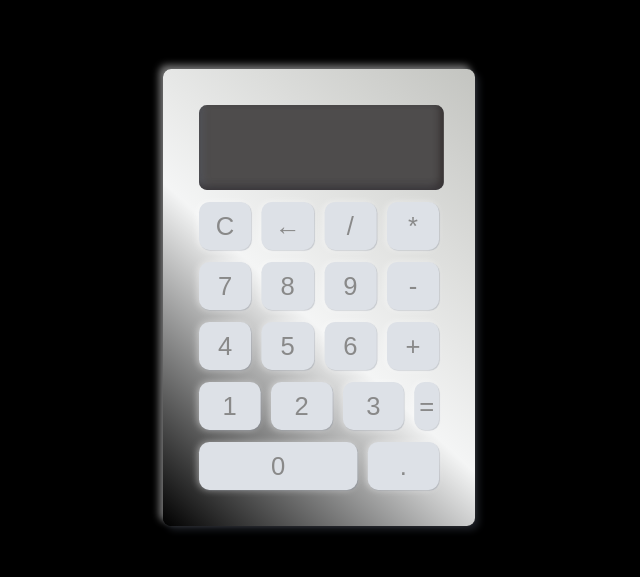
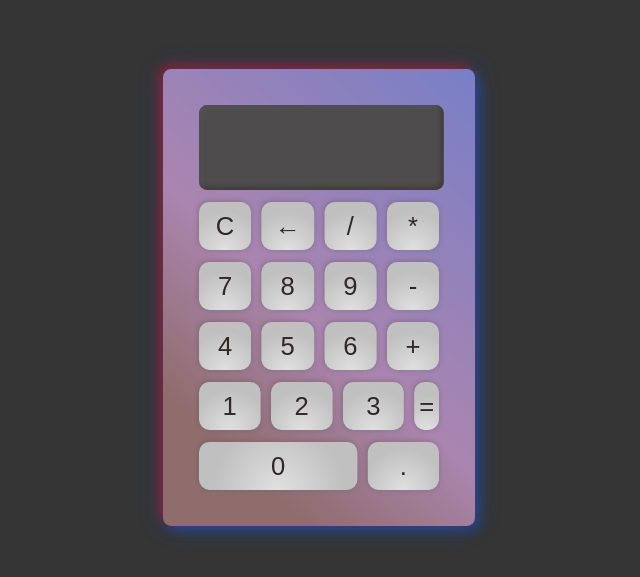
Before and after one commit to mazin-pro/mazin-e-alecio, a plain HTML site: page site/index.html in a window 1280 px wide. Shown: the part 103-680 px from the top of the page, without its empty margins (321-961 px from the left). Drawn offline with Linux system fonts and the light colour scheme.

Commit message:
Add files via upload

```diff
--- a/site/style.css
+++ b/site/style.css
@@ -1,133 +1,156 @@
 /* Corpo da calculadora */
 body {
-    margin: 0;
-    padding: 0;
-    height: 100vh;
-    display: flex;
-    justify-content: center;
-    align-items: center;
-    background-color: #000000;
-    overflow: hidden;
-}
-#cal-body {
-    width: 300px;
-    border-radius: 10px;
-    background: linear-gradient(43deg, rgb(0, 0, 0) 0%, rgb(244, 245, 245) 46%, rgb(195, 196, 192) 100%);
-    box-shadow: -5px -5px 9px rgba(255, 255, 255, 0.45),
-                5px 5px 9px rgba(94, 104, 121, 0.3);
-    padding: 45px;
-    scale: 0.8;
-    margin: auto;
-    display: flex;
-    flex-direction: column;
-    gap: 15px;
+    margin: 0; /* Remove margens padrão do navegador */
+    padding: 0; /* Remove padding padrão */
+    height: 100vh; /* Define a altura como 100% da altura da janela */
+    display: flex; /* Ativa o Flexbox para alinhar o conteúdo */
+    justify-content: center; /* Centraliza o conteúdo horizontalmente */
+    align-items: center; /* Centraliza o conteúdo verticalmente */
+    background-color: #353535; /* Define a cor de fundo */
+    overflow: hidden; /* Remove a barra de rolagem caso o conteúdo ultrapasse */
 }
 
-/* Campo de entrada */
-.input input {
-
-
-    height: 100px;
-    width: 100%;
-    border-radius: 10px;
-    background: #4e4c4c;
-    box-shadow: inset -5px -5px 9px rgba(27, 18, 18, 0.45),
-                inset 5px -5px 9px rgba(94, 104, 121, 0.3);
-    border: none;
-    color: rgb(83, 177, 103);
-    font-size: 1.7rem;
-    padding: 3px;
-    font-family: 'Press Start 2P', sans-serif;
-    text-align: right;
-    text-shadow: 0 0 1px #ffffff, 0 0 1px #ffffff, 0 0 7px #09db37;
-
-
-
+/* Corpo principal da calculadora */
+#cal-body {
+    width: 300px; /* Define a largura da calculadora */
+    border-radius: 10px; /* Arredonda as bordas */
+    background: linear-gradient(43deg, rgb(143, 109, 109) 18%, rgb(170, 133, 175) 46%, #787fc7 100%);
+    /* Gradiente para o fundo */
+    box-shadow:
+        -5px -5px 15px rgba(255, 0, 0, 0.418), /* Sombra avermelhada na parte superior */
+        5px 5px 15px rgba(0, 94, 255, 0.397), /* Sombra azul na parte inferior */
+        0px 0px 30px rgba(0, 106, 255, 0.308); /* Luz difusa azul ao redor */
+    padding: 45px; /* Espaçamento interno */
+    scale: 0.8; /* Reduz ligeiramente o tamanho */
+    margin: auto; /* Centraliza automaticamente dentro do container */
+    display: flex; /* Ativa o Flexbox */
+    flex-direction: column; /* Empilha os elementos verticalmente */
+    gap: 15px; /* Espaçamento entre os elementos */
 }
 
-.input input:focus {
-    outline: none;
-    background: #dde1e7;
-    box-shadow: inset -5px -5px 9px rgba(255, 255, 255, 0.45),
-                inset 5px 5px 9px rgba(94, 104, 121, 0.3);
+/* Campo de entrada (Visor da calculadora) */
+.input input {
+    height: 100px; /* Altura do campo */
+    width: 100%; /* Largura total */
+    border-radius: 10px; /* Arredonda os cantos */
+    background: #4e4c4c; /* Cor de fundo */
+    box-shadow:
+        inset -3px -3px 7px rgba(27, 18, 18, 0.3), /* Sombra interna para o topo */
+        inset 3px 3px 7px rgba(94, 104, 121, 0.3); /* Sombra interna para o fundo */
+    border: none; /* Remove a borda padrão */
+    color: rgb(83, 177, 103); /* Cor do texto */
+    font-size: 1.7rem; /* Tamanho da fonte */
+    padding: 3px; /* Espaçamento interno */
+    font-family: 'Press Start 2P', sans-serif; /* Fonte estilizada */
+    text-align: right; /* Alinha o texto à direita */
+    text-shadow:
+        0 0 2px #ffffff, /* Efeito de brilho branco */
+        0 0 4px #09db37,
+        0 0 8px #09db37; /* Efeito neon suavizado */
 }
 
-/* Botões */
-.buttons {
-    display: flex;
-    justify-content: space-between;
-    gap: 13px;
+/* Visor ao receber foco */
+.input input:focus {
+    outline: none; /* Remove a borda azul padrão */
+    background: #dde1e7; /* Muda o fundo para cinza claro */
+    box-shadow:
+        inset -5px -5px 9px rgba(255, 255, 255, 0.45), /* Sombra interna clara */
+        inset 5px 5px 9px rgba(94, 104, 121, 0.3); /* Sombra interna escura */
 }
 
-.buttons button {
-    cursor: pointer;
-    height: 60px;
-    width: 89px;
-    border: 0;
-    font-size: 2rem;
-    border-radius: 13px;
-    background: #dde1e7;
-    box-shadow: -2px -0px 9px rgba(255, 255, 255, 0.45),
-                1px 1px 1px rgba(94, 104, 121, 0.3);
-    color: rgb(137, 137, 137);
-    transition: box-shadow 0.2s ease, transform 0.2s ease;
+/* Container dos botões */
+.buttons {
+    display: flex; /* Ativa o Flexbox */
+    justify-content: space-between; /* Distribui os botões uniformemente */
+    gap: 13px; /* Espaçamento entre os botões */
 }
 
-.buttons button:focus {
-    background: #dde1e7;
-    box-shadow: inset -5px -5px 9px rgba(255, 255, 255, 0.45),
-                inset 5px 5px 9px rgba(94, 104, 121, 0.3);
+/* Estilo geral dos botões */
+.buttons button {
+    cursor: pointer; /* Altera o cursor para indicar clicável */
+    height: 60px; /* Altura dos botões */
+    width: 89px; /* Largura padrão dos botões */
+    border: 0; /* Remove bordas padrão */
+    font-size: 2rem; /* Define tamanho da fonte */
+    border-radius: 13px; /* Arredonda os cantos */
+    background: radial-gradient(circle at bottom, #e0e0e0, #c0c0c0 70%); /* Gradiente radial */
+    box-shadow:
+        -2px -2px 5px rgba(107, 87, 87, 0.3), /* Sombra clara no topo */
+        2px 2px 5px rgba(94, 104, 121, 0.2); /* Sombra escura embaixo */
+    color: rgb(48, 40, 40); /* Cor do texto */
+    transition: box-shadow 0.2s ease, transform 0.2s ease; /* Suaviza efeitos de hover e clique */
 }
 
-.buttons button:active {
-    transform: scale(0.95);
-    box-shadow: inset -5px -5px 9px rgba(255, 255, 255, 0.45),
-                inset 5px 5px 9px rgba(94, 104, 121, 0.3);
+/* Botões ao receber foco */
+.buttons button:focus {
+    background: #dde1e7; /* Cor de fundo alterada */
+    box-shadow:
+        inset -5px -5px 9px rgba(255, 255, 255, 0.3), /* Sombra interna clara */
+        inset 5px 5px 9px rgba(94, 104, 121, 0.2); /* Sombra interna escura */
 }
 
-/* Botão '0' ajustado */
-.buttons button[style*="flex: 2;"] {
-    width: calc(60px * 2 + 15px);
-    text-align: center;
+/* Botões ao serem clicados */
+.buttons button:active {
+    transform: scale(0.95); /* Reduz ligeiramente o tamanho */
+    box-shadow:
+        inset -5px -5px 9px rgba(255, 255, 255, 0.45), /* Sombra interna clara */
+        inset 5px 5px 9px rgba(94, 104, 121, 0.3); /* Sombra interna escura */
 }
 
-/* Botões específicos */
+/* Botão duplo '0' */
+.buttons button[style*="flex: 2;"] {
+    width: calc(60px * 2 + 15px); /* Calcula largura para 2 colunas */
+    text-align: center; /* Centraliza o texto */
+}
+
+/* Botão 'C' (Limpar) */
 .btn-clear {
     background: #ff6b6b; /* Vermelho */
-    color: white; /* Corrigido para texto branco */
-    box-shadow: -5px -5px 10px rgba(255, 200, 200, 0.6),
-                5px 5px 10px rgba(150, 0, 0, 0.3);
+    color: white; /* Cor do texto */
+    box-shadow:
+        -3px -3px 8px rgba(255, 200, 200, 0.4), /* Sombra clara */
+        3px 3px 8px rgba(150, 0, 0, 0.2); /* Sombra escura */
 }
 
+/* Botão 'C' ao passar o mouse */
 .btn-clear:hover {
-    background: #ff4c4c;
-    box-shadow: -3px -3px 5px rgba(255, 150, 150, 0.8),
-                3px 3px 5px rgba(150, 0, 0, 0.5);
+    background: #ff4c4c; /* Vermelho mais escuro */
+    box-shadow:
+        -3px -3px 5px rgba(255, 150, 150, 0.6), /* Sombra clara */
+        3px 3px 5px rgba(150, 0, 0, 0.4); /* Sombra escura */
 }
 
+/* Botão de deletar */
 .btn-delete {
     background: #ffa502; /* Laranja */
-    color: white; /* Corrigido para texto branco */
-    box-shadow: -5px -5px 10px rgba(255, 220, 150, 0.6),
-                5px 5px 10px rgba(200, 100, 0, 0.3);
+    color: white; /* Cor do texto */
+    box-shadow:
+        -3px -3px 8px rgba(255, 220, 150, 0.4), /* Sombra clara */
+        3px 3px 8px rgba(200, 100, 0, 0.2); /* Sombra escura */
 }
 
+/* Botão de deletar ao passar o mouse */
 .btn-delete:hover {
-    background: #ff8c00;
-    box-shadow: -3px -3px 5px rgba(255, 200, 100, 0.8),
-                3px 3px 5px rgba(200, 80, 0, 0.5);
+    background: #ff8c00; /* Laranja mais escuro */
+    box-shadow:
+        -3px -3px 5px rgba(255, 200, 100, 0.6), /* Sombra clara */
+        3px 3px 5px rgba(200, 80, 0, 0.4); /* Sombra escura */
 }
 
+/* Botão '=' (Resultado) */
 .btn-equal {
     background: #1eff7c; /* Verde */
-    color: white;
-    flex: 2; /* Ocupa mais espaço */
-    box-shadow: -5px -5px 10px rgba(200, 200, 255, 0.6),
-                5px 5px 10px rgba(0, 0, 150, 0.3);
+    color: white; /* Cor do texto */
+    flex: 2; /* Ocupa duas colunas */
+    box-shadow:
+        -3px -3px 8px rgba(200, 255, 200, 0.4), /* Sombra clara */
+        3px 3px 8px rgba(0, 150, 0, 0.2); /* Sombra escura */
 }
 
+/* Botão '=' ao passar o mouse */
 .btn-equal:hover {
-    background: #1cd698;
-    box-shadow: -3px -3px 5px rgba(44, 211, 127, 0.8),
-                3px 3px 5px rgba(18, 54, 43, 0.5);
+    background: #1cd698; /* Verde mais escuro */
+    box-shadow:
+        -3px -3px 5px rgba(44, 211, 127, 0.6), /* Sombra clara */
+        3px 3px 5px rgba(18, 54, 43, 0.4); /* Sombra escura */
 }
```
